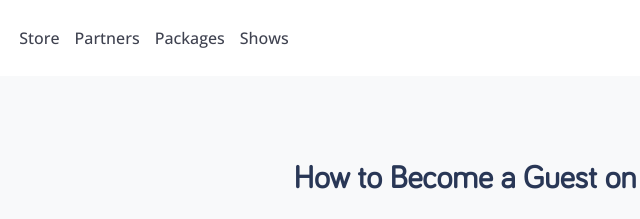
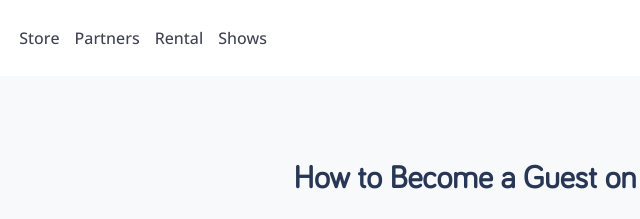
Before and after one commit to mdmunnaahmed/think-and-say, a plain HTML site: page shows.html in a window 1280 px wide. Shown: the top 219 px of the page, 82-722 px from the left. Drawn offline with nearby package versions, Linux system fonts and the light colour scheme.

Commit message:
word package to rental --done

```diff
--- a/shows.html
+++ b/shows.html
@@ -30,7 +30,7 @@
   <ul class="custom-menu d-flex align-items-center justify-content-start mb-0 ms-lg-5">
     <li><a href="store.html">Store</a></li>
     <li><a href="partners.html">Partners</a></li>
-    <li><a href="packages.html">Packages</a></li>
+    <li><a href="packages.html">Rental</a></li>
     <li><a href="shows.html">Shows</a></li>
   </ul>
 </div>
```
Also changed, not shown: index.html (+1 -1 lines), packages.html (+1 -1 lines), partners.html (+1 -1 lines).
